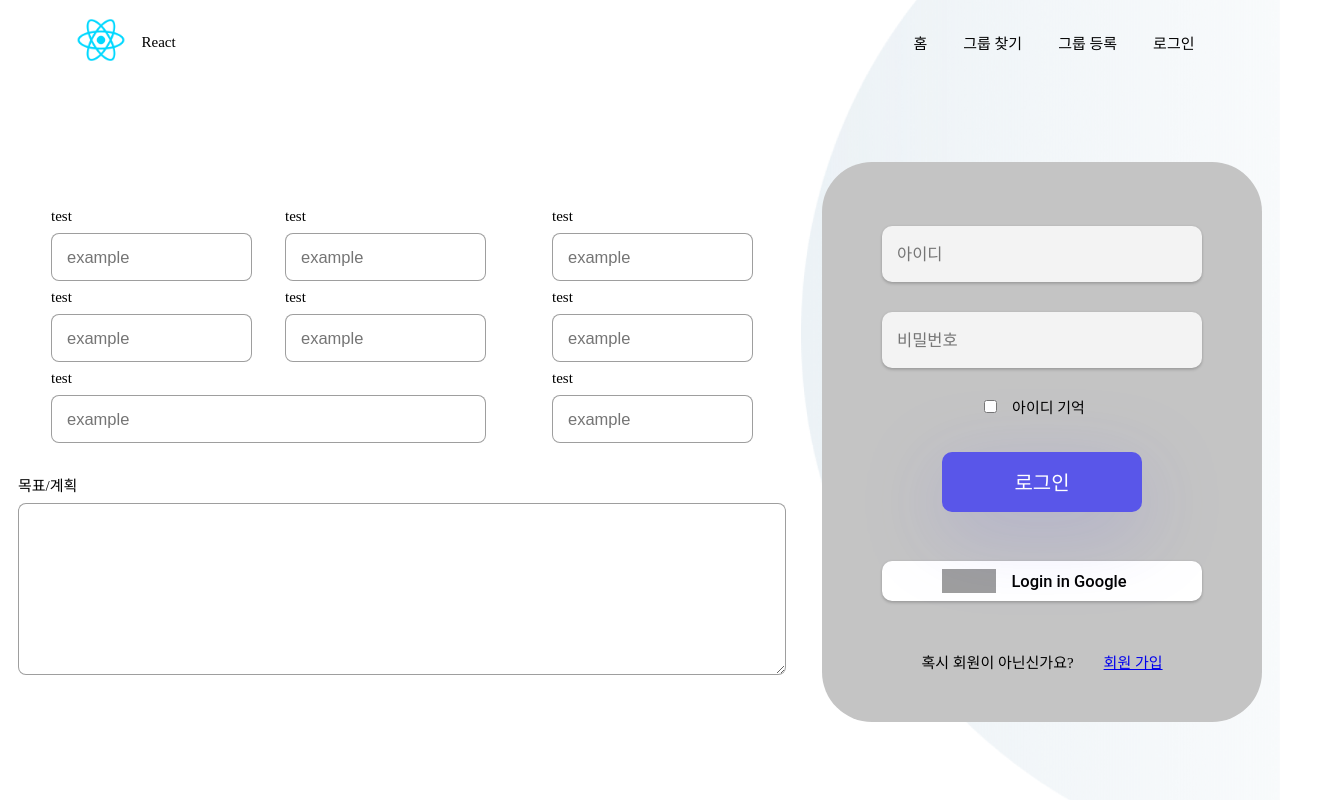
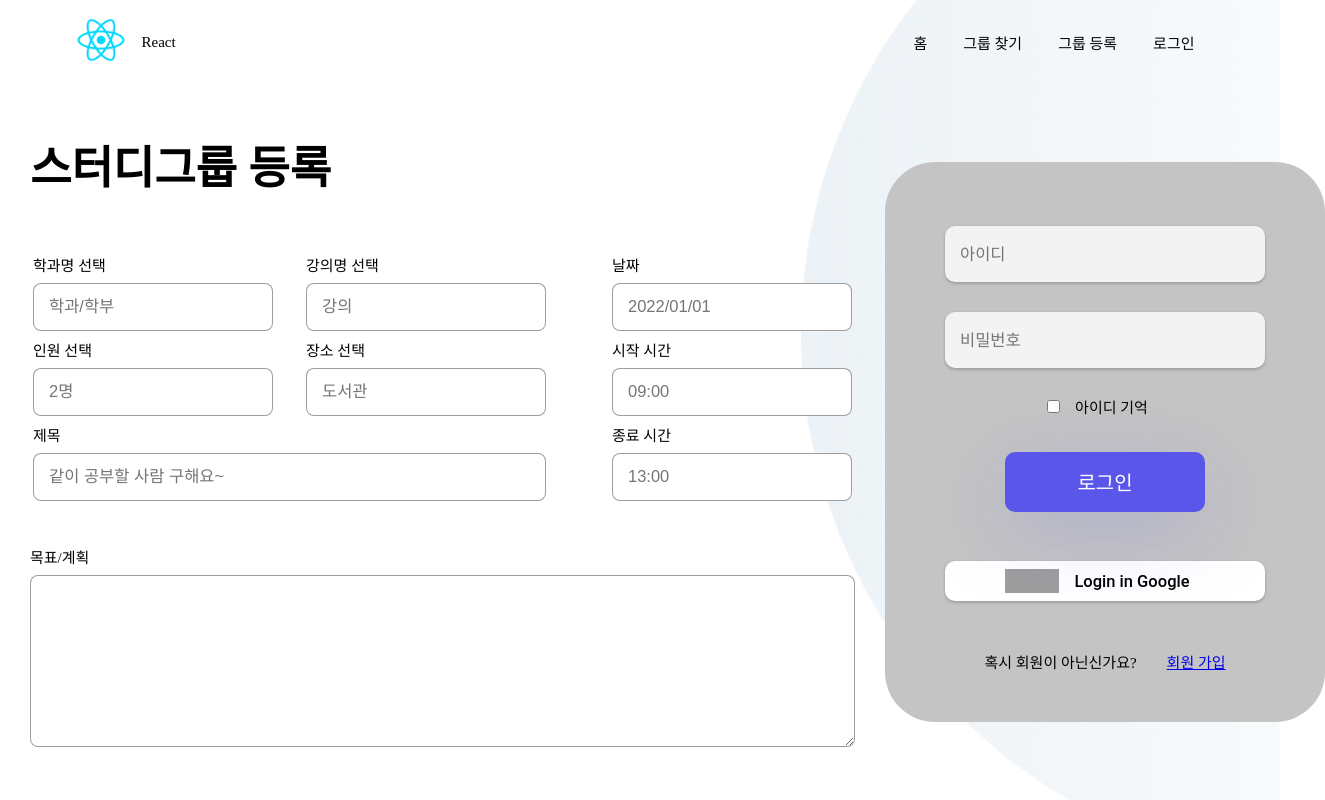
Before and after one commit to sanghyuk-2i/StudyGroup, a React (Create React App) app: page /apply in a window 1280 px wide. Shown: the whole page, 1325 px wide, since content can reach past the window. Built offline with nearby package versions, Linux system fonts and the light colour scheme; grey boxes are pictures that could not be loaded.

Commit message:
fixing apply component #1

```diff
--- a/src/component/Common/Input/input.module.css
+++ b/src/component/Common/Input/input.module.css
@@ -8,9 +8,26 @@
     margin: 4px 0
 }
 
-.input {
+.input__common {
     border: 1px solid rgba(0, 0, 0, 0.38);
     box-sizing: border-box;
     border-radius: 8px;
+    width: 240px;
     height: 48px;
 }
+
+.input__text {
+    width: 513px;
+}
+
+.input__select {
+
+}
+
+.input__time {
+
+}
+
+.input__date {
+
+}
--- a/src/component/Common/Input/input.tsx
+++ b/src/component/Common/Input/input.tsx
@@ -8,10 +8,32 @@ type InputData = {
 };
 
 const Input = ({ type, label, placeholder }: InputData) => {
+
+    const checkType = (type: InputData['type']): string => {
+        let styleStr = styles.input__common;
+        switch (type) {
+            case 1:
+                styleStr = styles.input__select
+                break;
+            case 2:
+                styleStr = styles.input__text
+                break;
+            case 3:
+                styleStr = styles.input__date
+                break;
+            case 4:
+                styleStr = styles.input__time
+                break;
+            default:
+                break;
+        }
+        return styleStr;
+    }
+
     return (
         <div className={styles.container}>
             <label htmlFor="ibox">{label}</label>
-            <input className={styles.input} type="text" name='ibox' placeholder={placeholder} />
+            <input className={[checkType(type), styles.input__common].join(' ')} type="text" name='ibox' placeholder={placeholder} />
         </div>
     );
 };
--- a/src/component/Group/Apply/apply.module.css
+++ b/src/component/Group/Apply/apply.module.css
@@ -5,8 +5,13 @@
     align-items: center;
 }
 
+.title {
+    font-size: 3rem;
+    padding: 0 2rem 1rem 2rem;
+}
+
 .form > * {
-    margin: 1.5rem 0;
+    margin: 2.5rem 0;
 }
 
 .form__up {
@@ -20,6 +25,7 @@
 .form__down {
     display: flex;
     flex-direction: column;
+    padding: 0 2rem;
 }
 
 .form__down > * {
--- a/src/component/Group/Apply/apply.tsx
+++ b/src/component/Group/Apply/apply.tsx
@@ -7,22 +7,23 @@ const Apply = () => {
     return (
         <div className={styles.container}>
             <div className={styles.form}>
+                <h2 className={styles.title}>스터디그룹 등록</h2>
                 <div className={styles.form__up}>
                     <div className={styles.form__up_left}>
                         <div className={styles.form__container}>
-                            <Input type={0} label='test' placeholder='example' />
-                            <Input type={0} label='test' placeholder='example' />
+                            <Input type={1} label='학과명 선택' placeholder='학과/학부' />
+                            <Input type={1} label='강의명 선택' placeholder='강의' />
                         </div>
                         <div className={styles.form__container}>
-                            <Input type={0} label='test' placeholder='example' />
-                            <Input type={0} label='test' placeholder='example' />
+                            <Input type={1} label='인원 선택' placeholder='2명' />
+                            <Input type={1} label='장소 선택' placeholder='도서관' />
                         </div>
-                        <Input type={0} label='test' placeholder='example' />
+                        <Input type={2} label='제목' placeholder='같이 공부할 사람 구해요~' />
                     </div>
                     <div className={styles.form__up_right}>
-                        <Input type={0} label='test' placeholder='example' />
-                        <Input type={0} label='test' placeholder='example' />
-                        <Input type={0} label='test' placeholder='example' />
+                        <Input type={3} label='날짜' placeholder='2022/01/01' />
+                        <Input type={4} label='시작 시간' placeholder='09:00' />
+                        <Input type={4} label='종료 시간' placeholder='13:00' />
                     </div>
                 </div>
                 <div className={styles.form__down}>
--- a/src/component/Login/login.tsx
+++ b/src/component/Login/login.tsx
@@ -13,7 +13,7 @@ const Login = () => {
     const initialData: LoginData = {
         intro: [`함께 고민해서, A+도 받고 친해져요!`, '강의 시간에 말을 걸지 못한 순간을 여기서 자유롭게 해결하세요.'],
         checkImage: false,
-        checkSubmit: true,
+        checkSubmit: false,
     };
 
     return (
```
